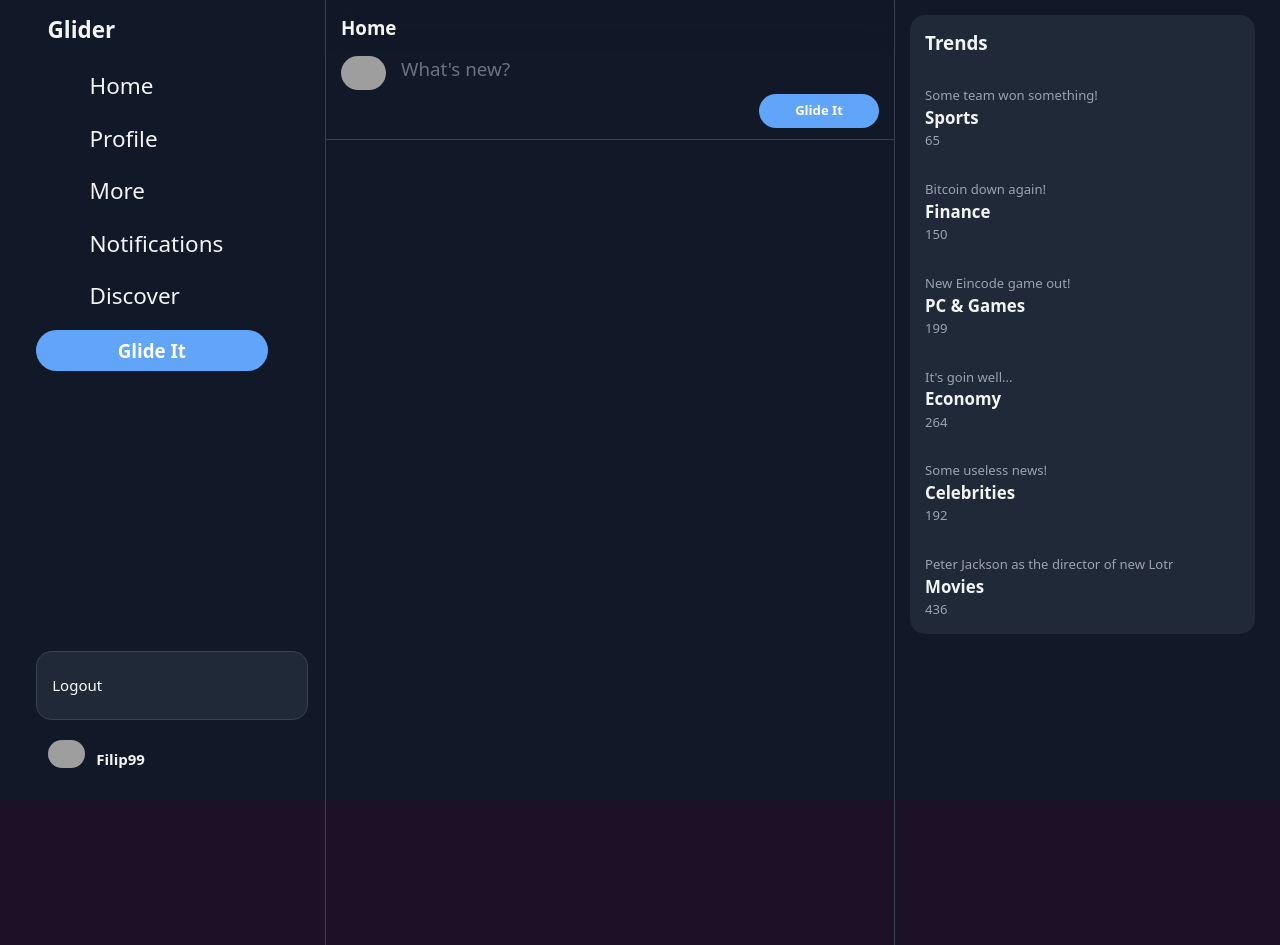
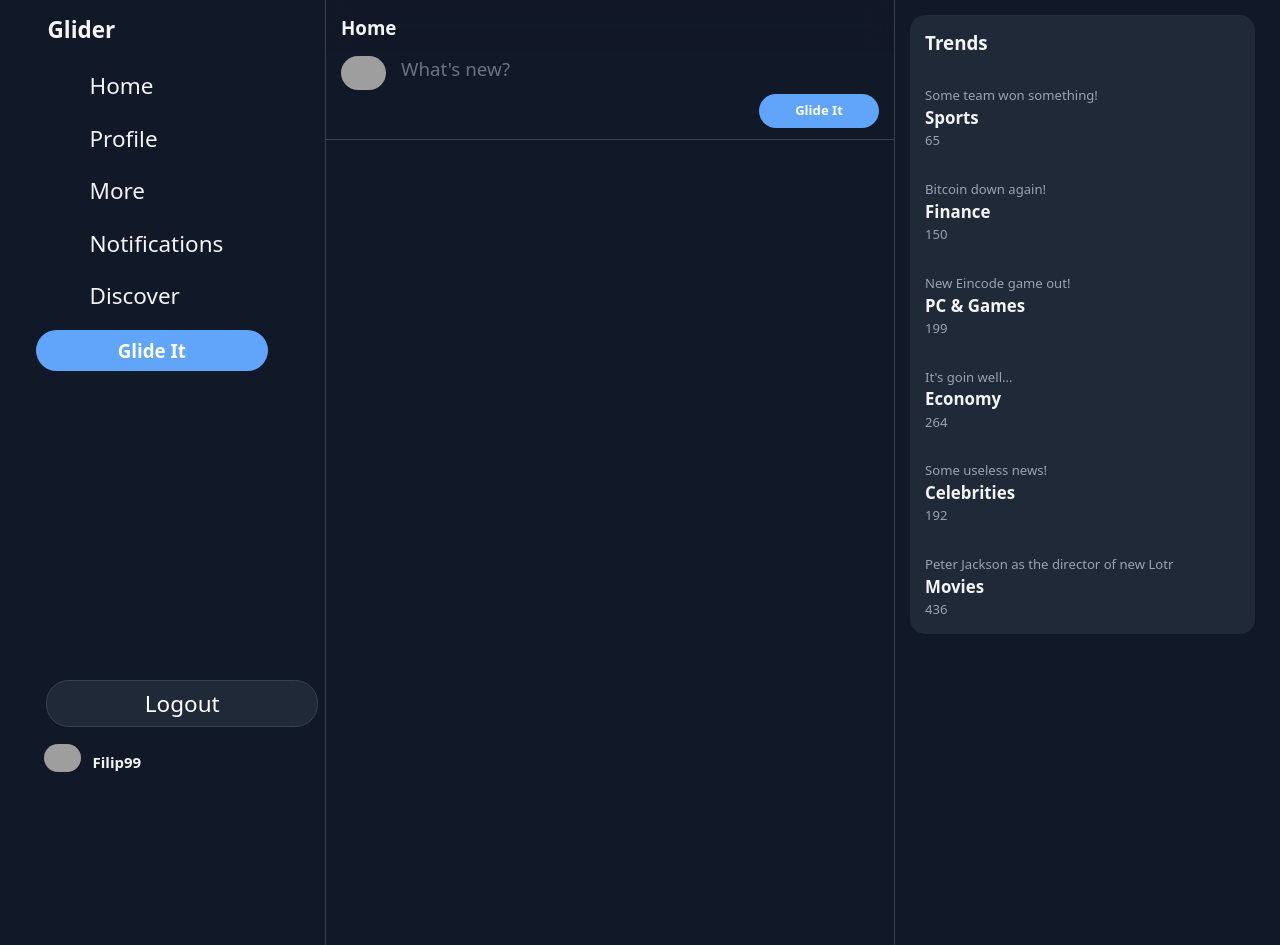
Before and after one commit to allanReyMacasaquit/blog, a SvelteKit app: page / in a window 1280 px wide. Both pictures are taken after a click on the button "Filip99". Built offline with nearby package versions, Linux system fonts and the light colour scheme; grey boxes are pictures that could not be loaded; some icons are missing.

Commit message:
UI Context

```diff
--- a/src/app.css
+++ b/src/app.css
@@ -15,7 +15,7 @@ html {
 
 body {
   margin: 0;
-	background-color: rgb(29, 17, 39);
+  background-color: rgb(17 24 39);
 }
 
 @layer components {
@@ -149,7 +149,7 @@ body {
   display: inline-block;
 }
 
-.upload-btn-wrapper input[type='file'] {
+.upload-btn-wrapper input[type="file"] {
   font-size: 100px;
   position: absolute;
   left: 0;
@@ -164,7 +164,7 @@ body {
   right: 0;
   bottom: 0;
   background: rgba(91, 112, 131, 0.4);
-	content: '';
+  content: "";
 }
 
 .modal {
--- a/src/components/auth_layout/AuthLayout.svelte
+++ b/src/components/auth_layout/AuthLayout.svelte
@@ -2,7 +2,7 @@
   export let title;
 </script>
 
-<div class="flex-it justify-center items-center h-full">
+<div class="flex-it justify-center items-center p-1 h-full">
   <div class="text-white text-4xl font-bold">{title}</div>
   <div class="mt-10 flex-it h-100 xs:w-100 w-full bg-white p-10 rounded-2xl">
     <div class="flex-it">
--- /dev/null
+++ b/src/components/context/UI/UIContext.svelte
@@ -0,0 +1,8 @@
+<script>
+  import { onMount } from "svelte";
+  onMount(() => {
+    console.log("Context was mounted!");
+  });
+</script>
+
+<slot />
--- a/src/components/sidebars/NavSidebar.svelte
+++ b/src/components/sidebars/NavSidebar.svelte
@@ -50,11 +50,11 @@
           </div>
         </div>
         <!-- PROFILE MENU -->
-        <div class="flex-it my-3 hover:cursor-pointer">
-          <!-- <UserSettingPopup /> -->
+        <!-- <UserSettingPopup /> -->
+        <div class="flex-it my-3 hover:cursor-pointer rounded-3xl hover:bg-gray-800">
           <Popup>
             <div
-              class="flex-it items-center flex-row p-3 rounded-3xl hover:bg-gray-800 hover:rounded-3xl transition duration-200 cursor-pointer"
+              class="flex-it items-center flex-row p-2 rounded-3xl hover:rounded-3xl transition duration-200 cursor-pointer"
             >
               <div class="flex-it">
                 <div class="w-10 h-10 overflow-visible">
--- a/src/routes/+layout.svelte
+++ b/src/routes/+layout.svelte
@@ -1,5 +1,8 @@
 <script>
+  import UiContext from "$components/context/UI/UIContext.svelte";
   import "../app.css";
 </script>
 
-<slot />
+<UiContext>
+  <slot />
+</UiContext>
--- a/src/utils/Popup.svelte
+++ b/src/utils/Popup.svelte
@@ -1,7 +1,7 @@
 <script>
   import { afterUpdate, onMount } from "svelte";
   import Portal from "./Portal.svelte";
-  import { clickOutside } from "$components/actions/ClickOutside";
+  import { clickOutside } from "$components/actions/clickOutside";
 
   let isOpen = false;
   let openerMenu;
@@ -27,13 +27,13 @@
     if (isOpen) {
       const position = openerMenu.getBoundingClientRect();
 
-      popupBottomPosition = openerMenu.clientHeight + 20 + "px";
-      popupLeftPosition = position.left + "px";
+      popupBottomPosition = openerMenu.clientHeight - 40 + "px";
+      popupLeftPosition = position.left + 85 + "px";
     }
   }
 
   function closePopup() {
-    console.log("CALLLED!");
+    console.log("CALLED!");
     if (isOpen) isOpen = false;
   }
 </script>
@@ -56,11 +56,13 @@
         }}
         use:clickOutside
         style="bottom: {popupBottomPosition}; left: {popupLeftPosition}"
-        class="flex-it hover:cursor-pointer fixed bg-gray-800 text-white popup z-10 rounded-2xl border-gray-700 border transition duration-1000"
+        class="flex-it hover:cursor-pointer sm:mb-16 sm:-ml-20 fixed bg-gray-800 text-white popup z-10 rounded-3xl border-gray-700 border transition duration-1000"
       >
-        <div class="w-72 min-w-68 max-h-120 min-h-8 flex-it overflow-auto">
-          <div class="flex-it flex-grow flex-shrink py-3">
-            <div class="flex-it px-4 py-3 transition hover:bg-gray-700">Logout</div>
+        <div
+          class="w-72 min-w-68 max-h-120 rounded-3xl hover:bg-gray-700 min-h-8flex-it overflow-auto"
+        >
+          <div class="flex-it flex-grow flex-shrink py-2">
+            <div class="flex-it px-2 justify-center text-2xl items-center transition">Logout</div>
           </div>
         </div>
       </div>
```
Lines whose indentation alone changed are shown as unchanged.
